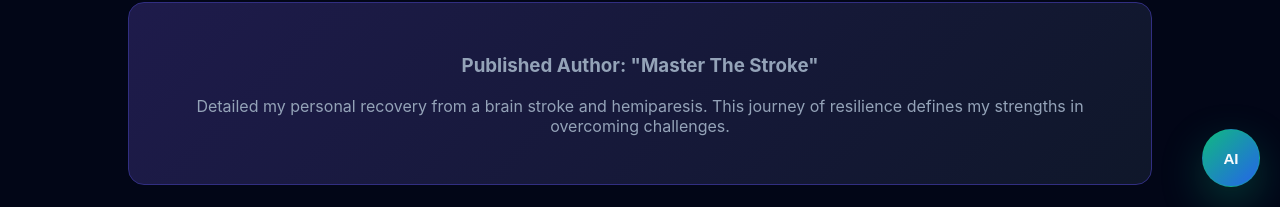
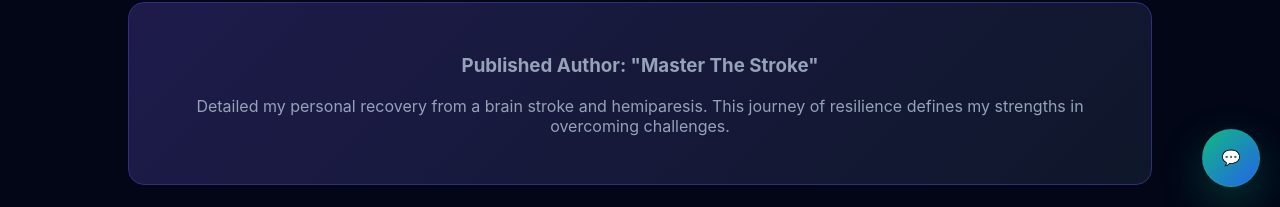
Before and after one commit to Achintya-Jaimini/achintya-jaimini.github.io, a React (Create React App) app: page / in a window 1280 px wide. Shown: the part 593-800 px from the top of the page. Built offline with nearby package versions, Linux system fonts and the light colour scheme.

Commit message:
made changes

```diff
--- a/src/components/Chatbot.jsx
+++ b/src/components/Chatbot.jsx
@@ -223,7 +223,7 @@ export default function Chatbot() {
         type="button"
         aria-label={open ? "Close chat" : "Open chat"}
       >
-        {open ? "x" : "AI"}
+        {open ? "x" : <span>&#128172;</span>}
       </button>
 
       {open && (
```
